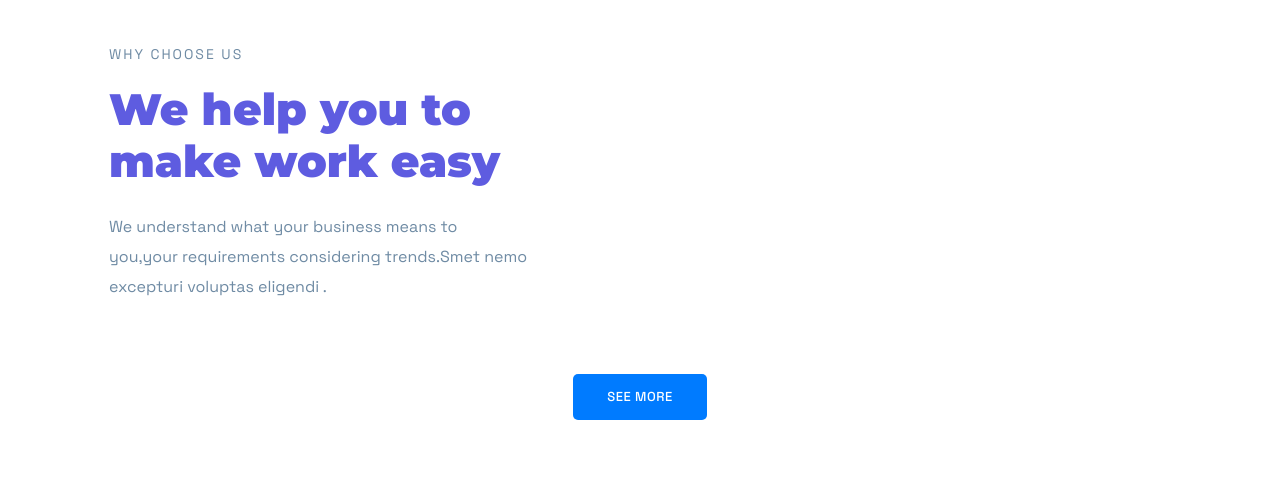
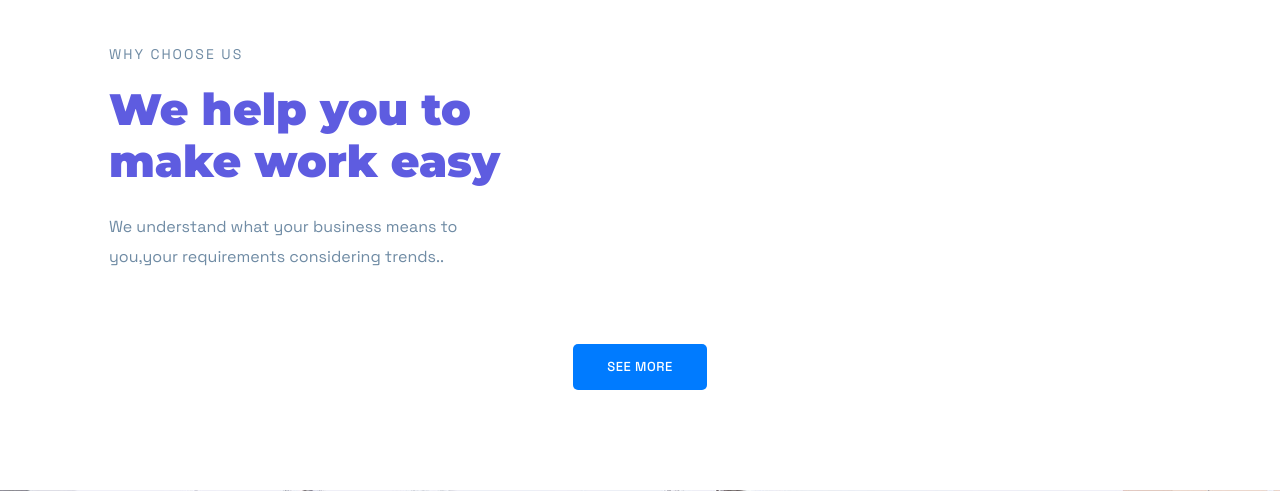
Before and after one commit to YusufKhan2016/Techit, a Django app: page / in a window 1280 px wide. Shown: the part 859-1350 px from the top of the page. Run offline with Django 4.2, Linux system fonts and the light colour scheme; data that the repository does not hold is empty; some libraries are stand-ins or nearby versions.

Commit message:
text changed

```diff
--- a/templates/index.html
+++ b/templates/index.html
@@ -37,7 +37,7 @@
 					<span class="text-uppercase text-sm letter-spacing">Why choose us</span>
 					<h2 class="mb-4 mt-3">We help you to make work easy</h2>
 
-					<p class="mb-4">We understand what your business means to you,your requirements considering trends.Smet nemo excepturi voluptas eligendi .</p>
+					<p class="mb-4">We understand what your business means to you,your requirements considering trends..</p>
 				</div>
 			</div>
 
```
